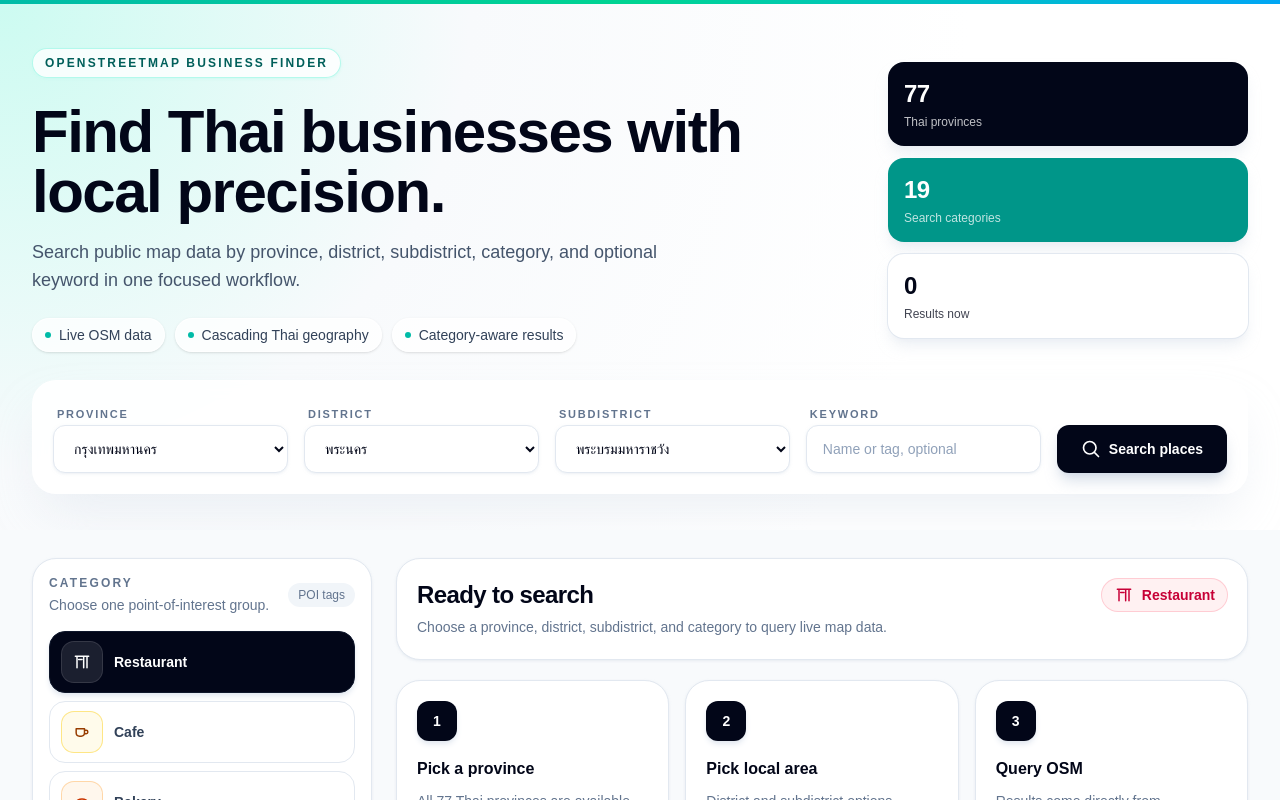
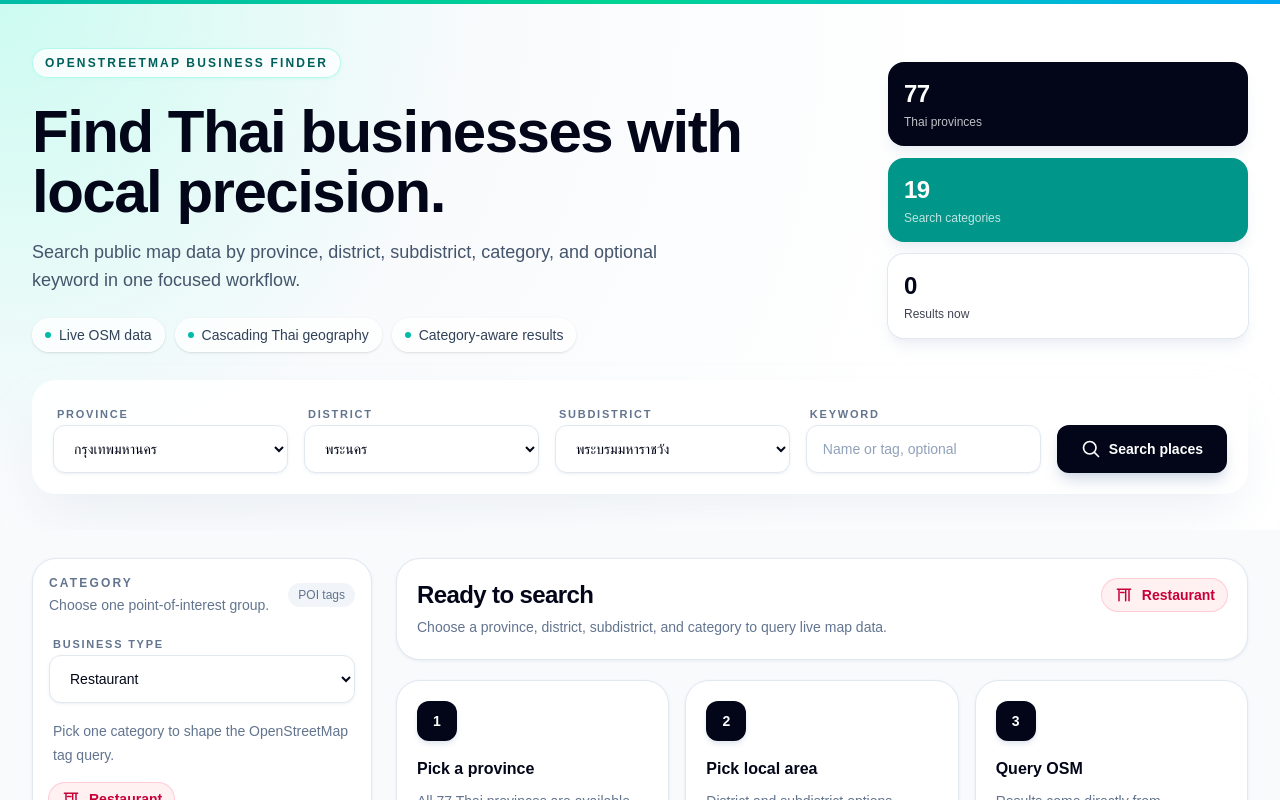
Before and after one commit to warakornchai002/thai-business-finder, a Next.js app: page / in a window 1280 px wide. Shown: the top 800 px of the page. Built offline with nearby package versions, Linux system fonts and the light colour scheme.

Commit message:
make category a select

```diff
--- a/src/app/page.tsx
+++ b/src/app/page.tsx
@@ -627,34 +627,34 @@
                 POI tags
               </span>
             </div>
-            <div className="grid grid-cols-1 gap-2 sm:grid-cols-2 lg:grid-cols-1">
-              {CATEGORIES.map((category) => {
-                const active = category.key === categoryKey;
+            <div className="space-y-4">
+              <label className="block space-y-2">
+                <span className="px-1 text-[11px] font-semibold uppercase tracking-[0.16em] text-slate-500">
+                  Business type
+                </span>
+                <select
+                  className={textInputClass}
+                  value={categoryKey}
+                  onChange={(event) => setCategoryKey(event.target.value as CategoryKey)}
+                >
+                  {CATEGORIES.map((category) => (
+                    <option key={category.key} value={category.key}>
+                      {category.label}
+                    </option>
+                  ))}
+                </select>
+              </label>
 
-                return (
-                  <button
-                    key={category.key}
-                    className={`group flex min-h-14 items-center gap-3 rounded-2xl border px-3 py-2.5 text-left text-sm font-semibold transition ${
-                      active
-                        ? "border-slate-900 bg-slate-950 text-white shadow-md shadow-slate-200"
-                        : "border-slate-200 bg-white text-slate-700 hover:border-teal-200 hover:bg-teal-50/70 hover:text-teal-900"
-                    }`}
-                    type="button"
-                    onClick={() => setCategoryKey(category.key)}
-                  >
-                    <span
-                      className={`inline-flex h-10 w-10 shrink-0 items-center justify-center rounded-xl ring-1 transition ${
-                        active
-                          ? "bg-white/10 text-white ring-white/20"
-                          : `${category.tone} group-hover:bg-white`
-                      }`}
-                    >
-                      <InfoIcon path={category.icon} />
-                    </span>
-                    <span className="min-w-0">{category.label}</span>
-                  </button>
-                );
-              })}
+              <p className="px-1 text-sm leading-6 text-slate-500">
+                Pick one category to shape the OpenStreetMap tag query.
+              </p>
+
+              <div
+                className={`inline-flex w-fit items-center gap-2 rounded-full px-3 py-1.5 text-sm font-semibold ring-1 ${selectedCategory.tone}`}
+              >
+                <InfoIcon path={selectedCategory.icon} />
+                {selectedCategory.label}
+              </div>
             </div>
           </div>
 
```
